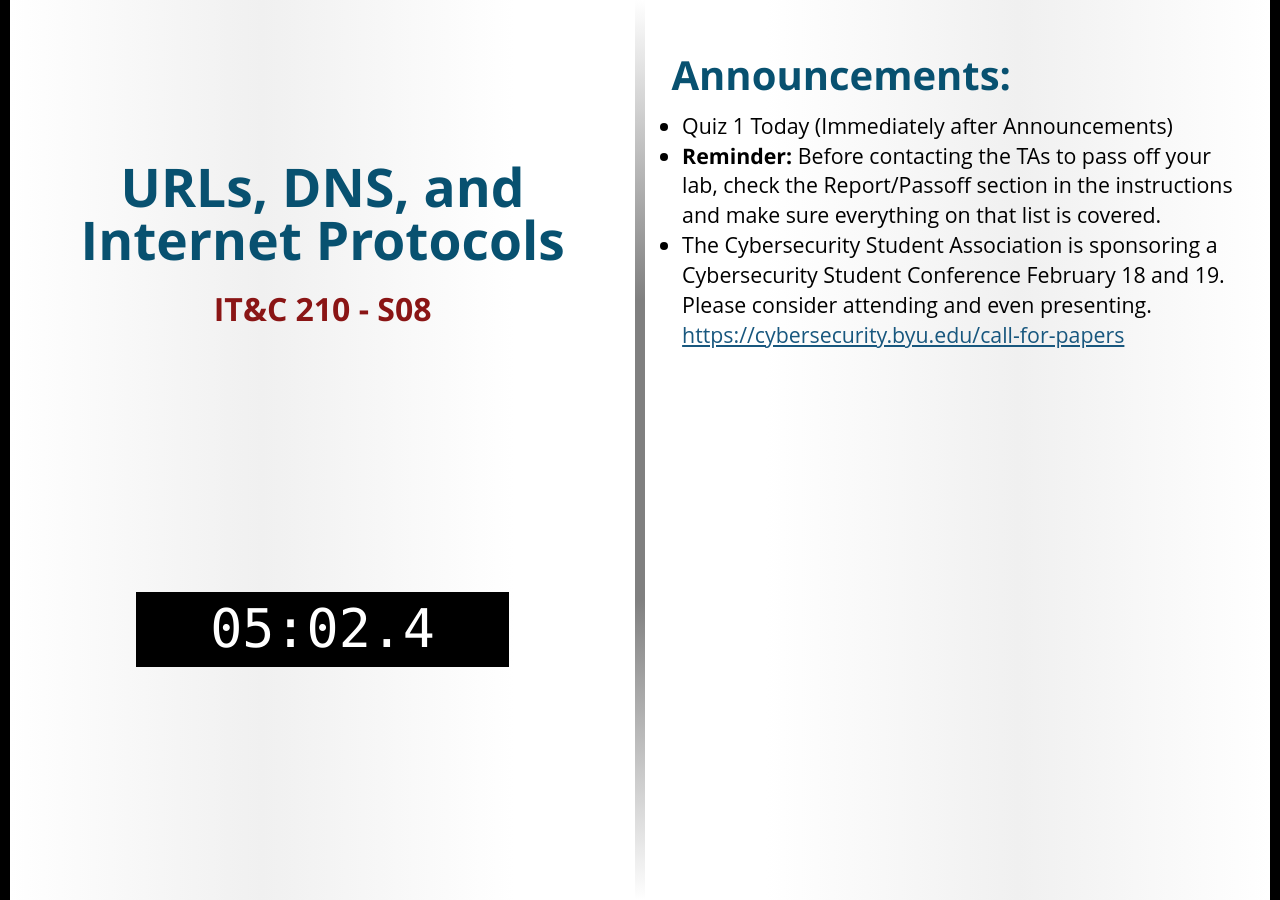
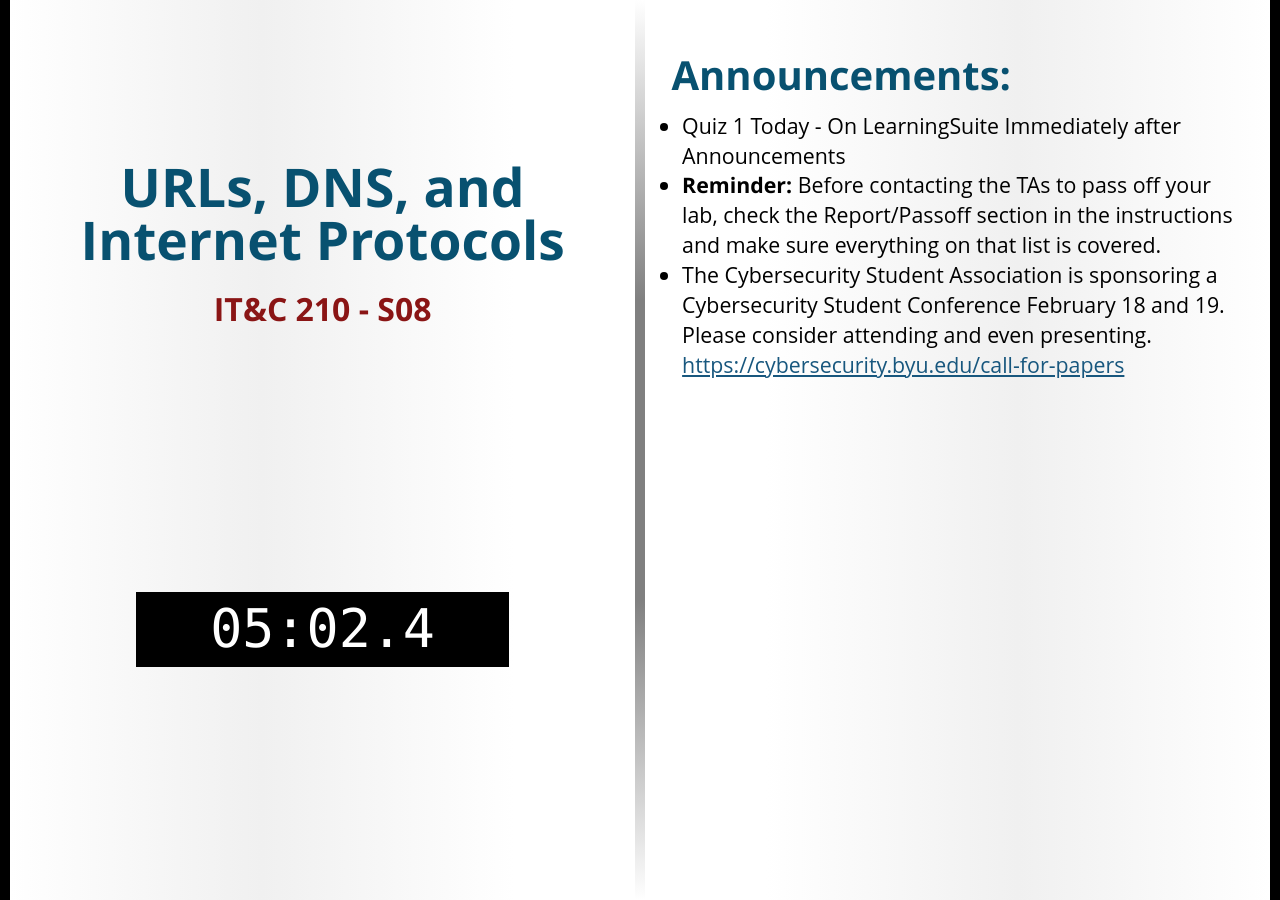
Before and after one commit to BYU-ITC-210/BYU-ITC-210.github.io, a Jekyll site: the page built from _welcome/S08.md, in a window 1280 px wide. Built offline with Jekyll 4.4.1, drawn with Linux system fonts in a browser that asks for light colours; some web fonts are replaced.

Commit message:
Update Welcome S08

```diff
--- a/_welcome/S08.md
+++ b/_welcome/S08.md
@@ -3,6 +3,6 @@ title: URLs, DNS, and Internet Protocols
 session: S08
 quiz: sodium24
 ---
-* Quiz 1 Today (Immediately after Announcements)
+* Quiz 1 Today - On LearningSuite Immediately after Announcements
 * **Reminder:** Before contacting the TAs to pass off your lab, check the Report/Passoff section in the instructions and make sure everything on that list is covered.
 * The Cybersecurity Student Association is sponsoring a Cybersecurity Student Conference February 18 and 19. Please consider attending and even presenting. [https://cybersecurity.byu.edu/call-for-papers](https://cybersecurity.byu.edu/call-for-papers. )
```
